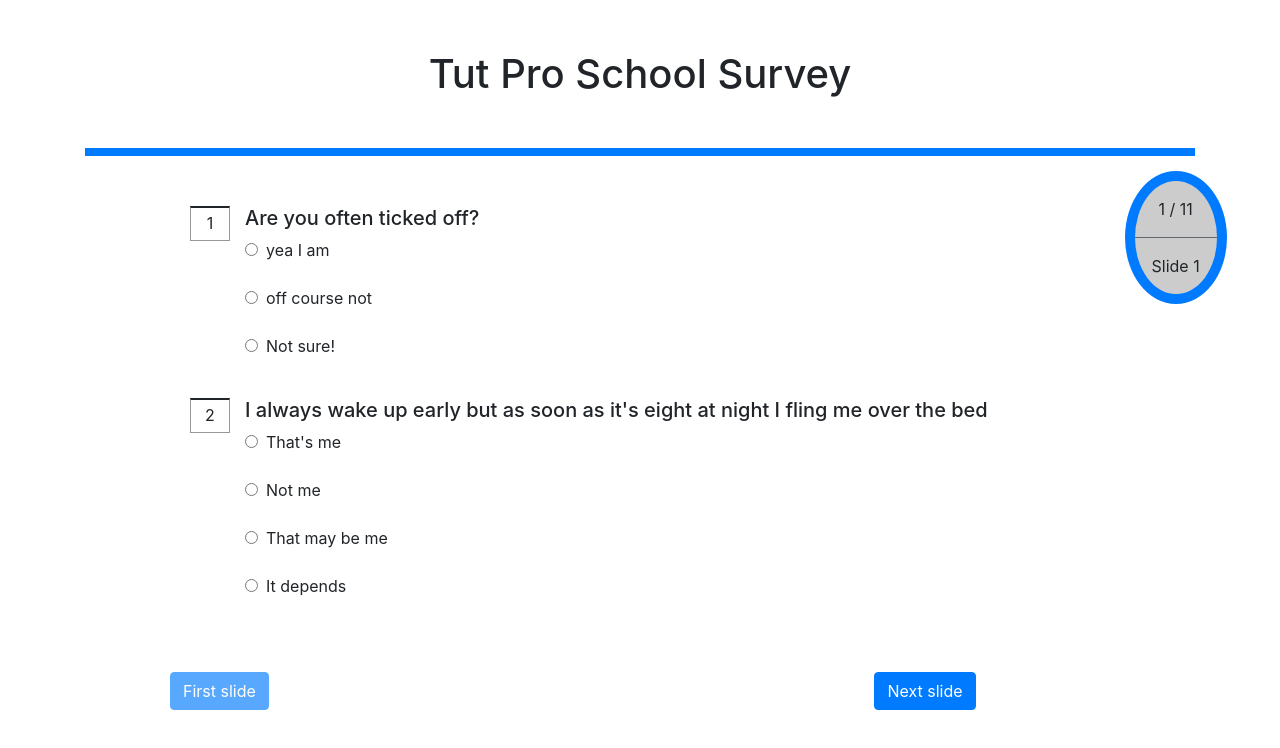
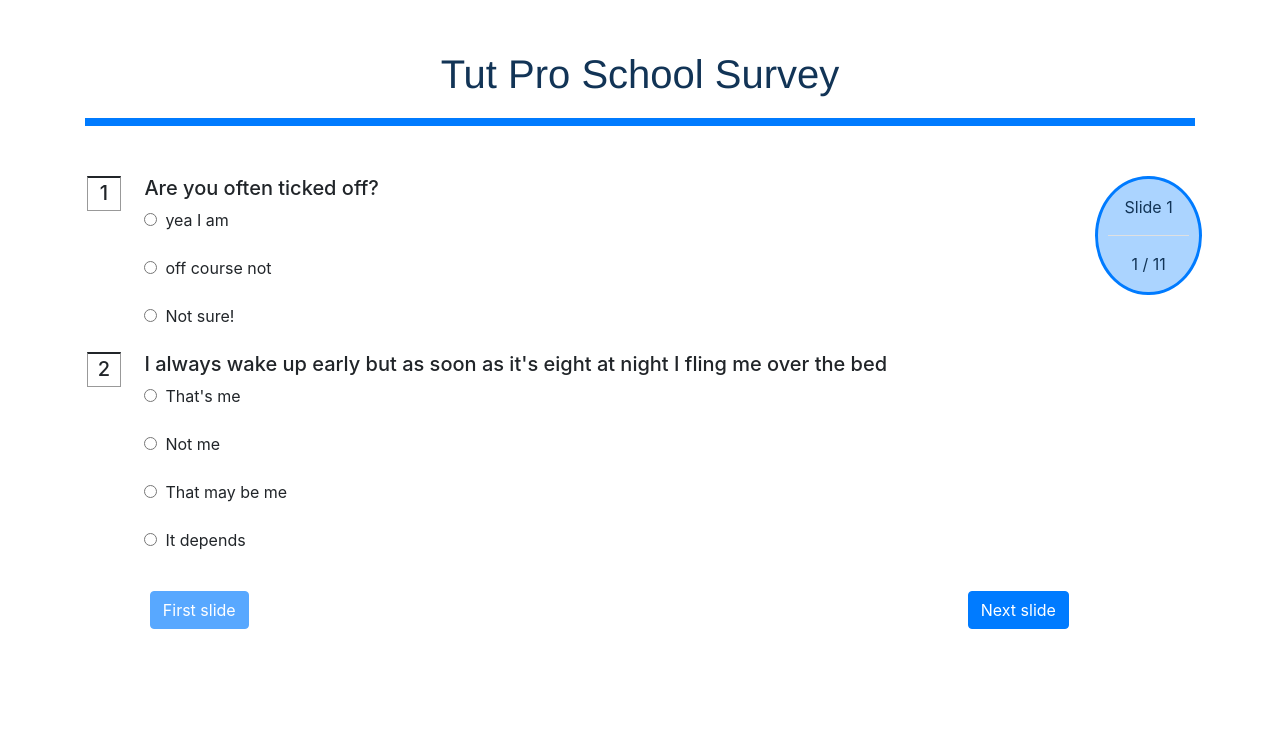
Before and after one commit to michaeliyke/brief-survey, an Angular app: page / in a window 1280 px wide. Shown: the top 748 px of the page. Built offline with nearby package versions, Linux system fonts and the light colour scheme.

Commit message:
Program wide refactoring of template
Job: Bring the whole form pieces together for harmony

chore: All form control shifted to slider.component

more: improved UI look

```diff
--- a/src/app/app.component.css
+++ b/src/app/app.component.css
@@ -1,20 +1,68 @@
+body{
+  font-family: Georgia;
+}
 .w-100{
   border: 4px solid #007bff;
   margin-top: 20px;
   margin-bottom: 50px;
 }
 
-.btn-pane{
-  width: 90%;
-  margin-top: 50px;
-  margin-left: 20px;
-}
-
-.body {
-  margin: 50px;
-}
 
 .header{
   text-align: center;
-  margin: 50px 50px
+  margin: 50px 50px;
+  margin-bottom: 0;
+  font-family: Helvetica;
+  color: #123456;
 }
+
+
+
+
+.slide-questions[_ngcontent-c1] {
+    margin: 0 auto;
+    width: 92%;
+}
+.slide-info[_ngcontent-c1] {
+    align-items: center;
+    background-color: rgb(89, 169, 255, 0.5);
+    border: medium solid rgb(0, 123, 255);
+    border-radius: 54%;
+    color: #123456;
+    display: flex;
+    flex-direction: column;
+    padding-left: 10px;
+    padding-right: 10px;
+    position: absolute;
+    right: -26%;
+}
+.slide-info[_ngcontent-c1] > p[_ngcontent-c1] {
+    margin: 1em;
+}
+.w-secondary[_ngcontent-c1] {
+    margin: 0;
+}
+.radio-button[_ngcontent-c1] {
+    margin-right: 8px;
+}
+.questionId[_ngcontent-c1] {
+    -moz-border-bottom-colors: none;
+    -moz-border-left-colors: none;
+    -moz-border-right-colors: none;
+    -moz-border-top-colors: none;
+    border-color: currentcolor rgb(153, 153, 153) rgb(153, 153, 153);
+    border-image: none;
+    border-style: solid;
+    border-width: 2px 1px 1px;
+    height: 35px;
+    left: -5%;
+    margin-right: 15px;
+    padding-top: 3px;
+    position: absolute;
+    text-align: center;
+    width: 4%;
+}
+.btn-pane[_ngcontent-c1] {
+    margin: 3% auto 0 2%;
+    width: 90%;
+}
--- a/src/app/app.component.html
+++ b/src/app/app.component.html
@@ -3,31 +3,5 @@
     <h1>{{ title }}</h1>
   </div>
   <div class="w-100 bg-primary"></div>
-  <form class="col-10 body">
-    <div>
       <app-slider></app-slider>
-    </div>
-    <div class="row justify-content-between btn-pane">
-      <div class="">
-        <button
-          type="button"
-          class="btn btn-primary"
-          (click)="initPrev()"
-          [disabled]="prevStop"
-        >
-          {{ prevStop ? "First slide" : back }}
-        </button>
-      </div>
-      <div class="">
-        <button
-          type="button"
-          [disabled]="nextStop"
-          class="btn btn-primary"
-          (click)="initNext()"
-        >
-          {{ nextStop ? finish : next }}
-        </button>
-      </div>
-    </div>
-  </form>
 </div>
--- /dev/null
+++ b/src/app/interfaces/idata-model.ts
@@ -0,0 +1,6 @@
+export interface IDataModel {
+  question: string;
+  choice: string;
+  questionId: number;
+  slideIndex: number;
+}
--- a/src/app/services/slider.service.ts
+++ b/src/app/services/slider.service.ts
@@ -1,6 +1,8 @@
 import { Injectable } from '@angular/core';
 import { ISlide } from '../islide';
 import { IQuestion } from '../iquestion';
+import { FormControl } from '@angular/forms';
+
 
 @Injectable({
   providedIn: 'root'
@@ -10,6 +12,10 @@ export class SliderService {
   nextStop: boolean;
   slideId = 0;
   slides: ISlide[];
+  formControls = {} as {
+    selected: FormControl,
+    value: string;
+  };
   get questionId(): number {
     return this.questionId;
   }
--- a/src/app/slider/slider.component.css
+++ b/src/app/slider/slider.component.css
@@ -1,38 +1,47 @@
+.slide-questions {
+  width: 92%;
+  margin: 0 auto;
+}
 .slide-info {
-    background-color: rgb(204, 204, 204);
-    border: 10px solid #007BFF;
-    border-radius: 100%;
+    align-items: center;
+    background-color: rgb(89, 169, 255, 0.5);
+    border: medium solid rgb(0, 123, 255);
+    border-radius: 54%;
+    color: #123456;
     display: flex;
-    /* height: 23%; */
-    width: 11%;
+    flex-direction: column;
+    padding-left: 10px;
+    padding-right: 10px;
     position: absolute;
-    right: -18%;
-    top: -7%;
-    text-align: center;
-    flex-flow: column;
-    flex-direction: column-reverse;
-    align-items: center;
+    right: -26%;
 }
 .slide-info > p {
-margin: 1em;
+    margin: 1em;
 }
 .w-secondary {
-  margin: 0;
+    margin: 0;
 }
 .radio-button {
-  margin-right: 8px;
+    margin-right: 8px;
 }
-
 .questionId {
-    border: 1px solid rgb(153, 153, 153);
+    -moz-border-bottom-colors: none;
+    -moz-border-left-colors: none;
+    -moz-border-right-colors: none;
+    -moz-border-top-colors: none;
+    border-color: currentcolor rgb(153, 153, 153) rgb(153, 153, 153);
+    border-image: none;
+    border-style: solid;
+    border-width: 2px 1px 1px;
     height: 35px;
+    left: -5%;
     margin-right: 15px;
+    padding-top: 3px;
+    position: absolute;
     text-align: center;
-    width: 40px;
-    padding-top: 3px;
-    border-top: 2px solid;
+    width: 4%;
 }
-
-.slide-questions {
-  display: flex;
+.btn-pane {
+    margin: 3% auto 0 2%;
+    width: 90%;
 }
--- a/src/app/slider/slider.component.html
+++ b/src/app/slider/slider.component.html
@@ -1,28 +1,45 @@
-<!-- <p>
-  <strong>1/27</strong>
-  {{ message }}
-</p> -->
-<ul *ngFor="let quest of slide.questions; let count = index;" class="slide-questions">
-  <div *ngIf="count + 1 == 1;" class="slide-info">
-    <p>Slide {{slide.slideIndex}} </p>
-    <hr class="bg-secondary w-100 w-secondary" />
-    <p>{{quest.questionId}} / {{totalNumberQuestions}}</p>
+<form
+action="actions.php"
+  class="slide-questions"
+  #formA="ngForm"
+  (ngSubmit)="save(formA)"
+>
+<div class="col-10 body" *ngFor="let quest of slide.questions; let count = index;" >
+  <div *ngIf="count + 1 == 1" class="slide-info">
+    <p>Slide {{ slide.slideIndex }}</p>
+    <hr class="bg-light w-100 w-secondary" />
+    <p>{{ quest.questionId }} / {{ totalNumberQuestions }}</p>
   </div>
-  <span class="questionId">{{ quest.questionId }}</span>
   <div class="question-panel">
     <h5 class="question">
+        <span class="questionId">{{ quest.questionId }}</span>
       {{ quest.question }}
     </h5>
-    <p *ngFor="let option of quest.options">
-      <input type="radio" class="radio-button" value="" />
+    <p *ngFor="let option of quest.options; let i = index">
+      <input
+        type="radio"
+        class="radio-button"
+        name="radio-button"
+        id="one"
+        value="s{{ slide.slideIndex }}q{{ quest.questionId }}o{{ i }}"
+        ngModel
+        #one="ngModel"
+      />
       <label>{{ option }}</label>
     </p>
   </div>
-</ul>
-<!-- <ul>
-  <p><input class="radio-button" type="radio" value=""><label for="">The number is not 1 but 01</label></p>
-  <p><input class="radio-button" type="radio" value=""><label for="">The number is not 2 but 02</label></p>
-  <p><input class="radio-button" type="radio" value=""><label for="">The number is not 3 but 03</label></p>
-  <p><input class="radio-button" type="radio" value=""><label for="">The number is not 4 but 04</label></p>
-</ul>
- -->
+</div>
+  <!-- {{collect | json}} -->
+  <div class="row justify-content-between btn-pane">
+    <div class="">
+      <button type="button" class="btn btn-primary" (click)="initPrev()" [disabled]="prevStop">
+        {{ prevStop ? "First slide" : 'Go back' }}
+      </button>
+    </div>
+    <div class="">
+      <button [type]="nextStop ? 'submit' : 'button'" class="btn btn-primary" (click)="initNext()">
+        {{ nextStop ? 'Submit survey' : 'Next slide' }}
+      </button>
+    </div>
+  </div>
+</form>
--- a/src/app/slider/slider.component.ts
+++ b/src/app/slider/slider.component.ts
@@ -1,12 +1,13 @@
-import { Component, OnInit } from "@angular/core";
-import { SliderService } from "../services/slider.service";
-import { ISlide } from "../islide";
-import { IQuestion } from "../iquestion";
+import { Component, OnInit } from '@angular/core';
+import { SliderService } from '../services/slider.service';
+import { ISlide } from '../islide';
+import { IQuestion } from '../iquestion';
+import { FormControl, Form, NgForm } from '@angular/forms';
 
 @Component({
-  selector: "app-slider",
-  templateUrl: "./slider.component.html",
-  styleUrls: ["./slider.component.css"]
+  selector: 'app-slider',
+  templateUrl: './slider.component.html',
+  styleUrls: ['./slider.component.css']
 })
 export class SliderComponent implements OnInit {
   data: ISlide[] = [
@@ -15,14 +16,14 @@ export class SliderComponent implements OnInit {
       questions: [
         {
           questionId: 1,
-          question: "Are you often ticked off?",
-          options: ["yea I am", "off course not", "Not sure!"]
+          question: 'Are you often ticked off?',
+          options: ['yea I am', 'off course not', 'Not sure!']
         },
         {
           questionId: 2,
           question:
-            "I always wake up early but as soon as it's eight at night I fling me over the bed",
-          options: ["That's me", "Not me", "That may be me", "It depends"]
+            'I always wake up early but as soon as it\'s eight at night I fling me over the bed',
+          options: ['That\'s me', 'Not me', 'That may be me', 'It depends']
         }
       ]
     },
@@ -31,13 +32,13 @@ export class SliderComponent implements OnInit {
       questions: [
         {
           questionId: 3,
-          question: "I don't get angry when I am hungry. ",
-          options: ["True", "False", "Both", "It depends"]
+          question: 'I don\'t get angry when I am hungry. ',
+          options: ['True', 'False', 'Both', 'It depends']
         },
         {
           questionId: 4,
-          question: "If I look at a mirror,  who will I see?",
-          options: ["You", "me", "them", "us"]
+          question: 'If I look at a mirror,  who will I see?',
+          options: ['You', 'me', 'them', 'us']
         }
       ]
     },
@@ -46,8 +47,8 @@ export class SliderComponent implements OnInit {
       questions: [
         {
           questionId: 5,
-          question: "Are you the kind that hates anything beans with passion?",
-          options: ["Yes", "No", "It's hard to say", "Not sure"]
+          question: 'Are you the kind that hates anything beans with passion?',
+          options: ['Yes', 'No', 'It\'s hard to say', 'Not sure']
         },
         {
           questionId: 6,
@@ -136,27 +137,50 @@ export class SliderComponent implements OnInit {
 
   slides: ISlide[];
   question: string;
+  formControls: any;
   get slide(): ISlide {
     return this.sliderService.slide;
   }
   get totalNumberQuestions(): number {
-      const lastSlide = this.sliderService.slides[
-        this.sliderService.slides.length - 1
-      ];
-      const lastQuestion = lastSlide.questions[lastSlide.questions.length - 1];
-      return lastQuestion.questionId;
+    const lastSlide = this.sliderService.slides[
+      this.sliderService.slides.length - 1
+    ];
+    const lastQuestion = lastSlide.questions[lastSlide.questions.length - 1];
+    return lastQuestion.questionId;
   }
 
   get message(): string {
     return this.questions[this.sliderService.slideId];
   }
+  get prevStop(): boolean {
+    return this.sliderService.prevStop;
+  }
+  get nextStop(): boolean {
+    return this.sliderService.nextStop;
+  }
+  initPrev(): void {
+    this.sliderService.modifyId(-1);
+    // console.log('Back to page ', this.slideId);
+  }
+  initNext(): void {
+    this.nextStop ? this.todo() : this.sliderService.modifyId(1);
+    // console.log('Forward to page ', this.slideId);
+  }
+
   constructor(private sliderService: SliderService) {
     this.sliderService.slides = this.data;
     const id = this.sliderService.modifyId(0);
     // this.slide = this.sliderService.slide;
     this.slides = this.sliderService.slides;
     // console.log('Michael C Iyke', id, this.data[id]);
+    this.sliderService.formControls = this.formControls;
   }
 
   ngOnInit() {}
+  save(data: NgForm): void {
+    console.log(data);
+  }
+  todo() {
+    console.log('Submitting data...');
+  }
 }
```
Also changed, not shown: src/app/app.component.ts (+5 -19 lines), src/app/app.module.ts (+5 -5 lines), src/app/services/data-collection.service.ts (added, +13 -0 lines), src/app/slider/slider.module.ts (+3 -4 lines), 1 other file (tests, documents, lock files or other folders).
